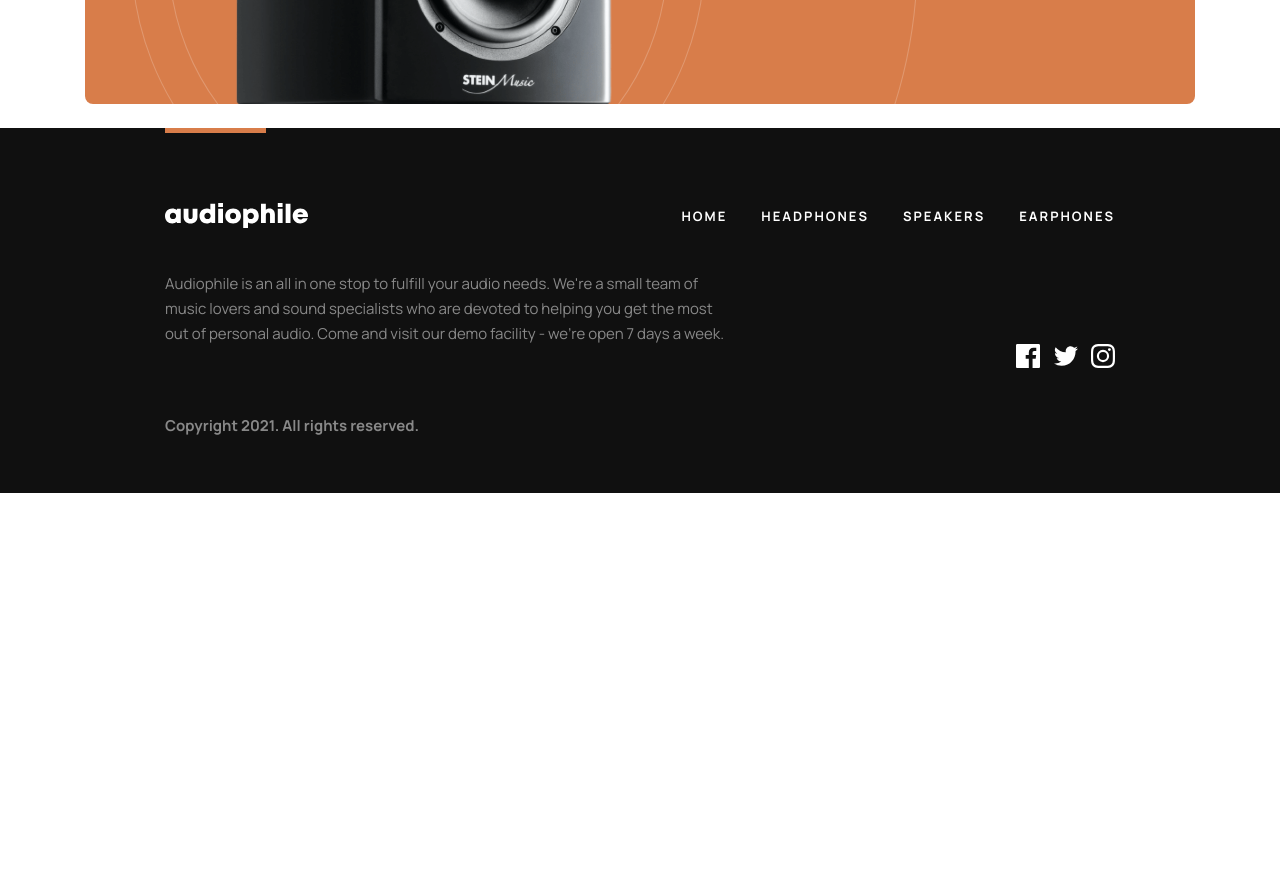
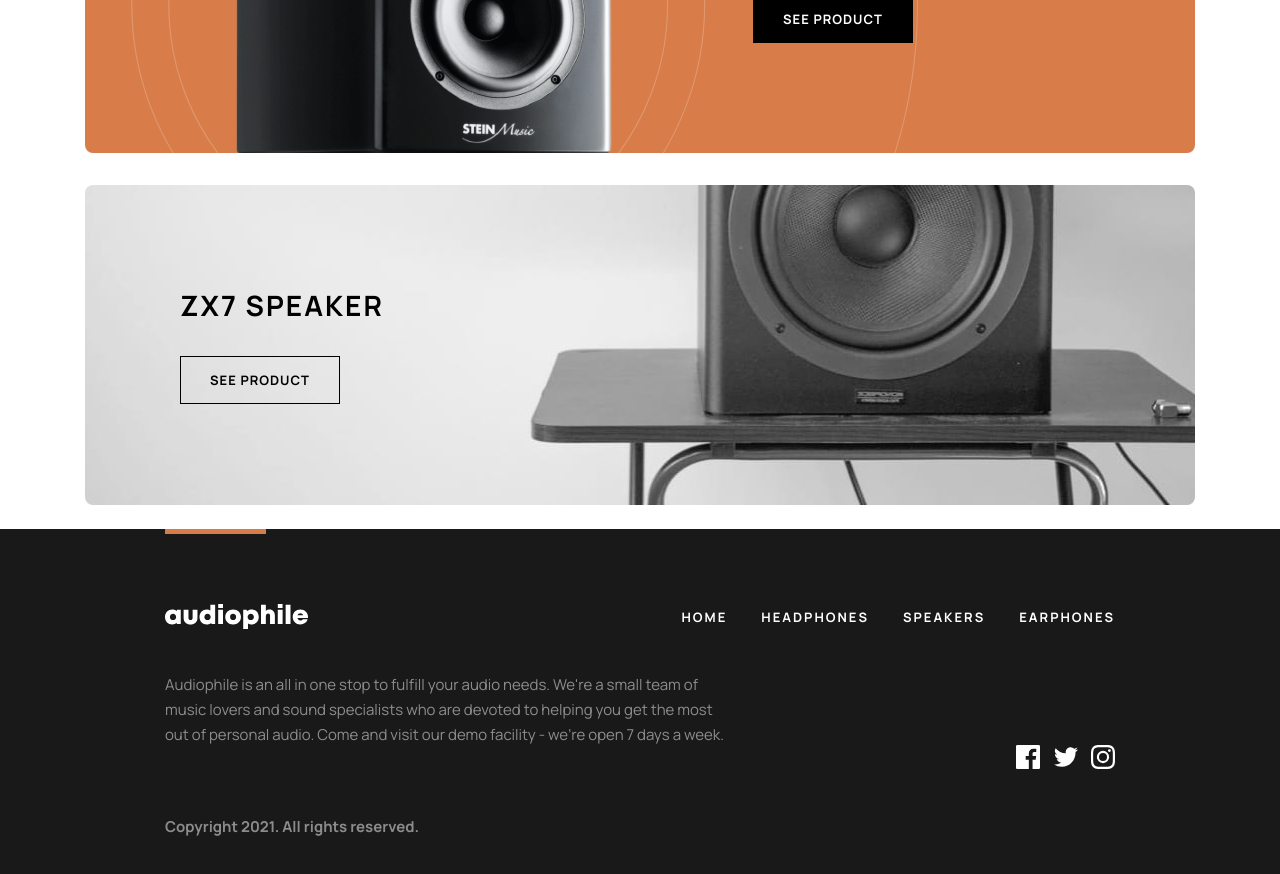
Before and after one commit to ClaudioFerreira1/audiophile-ecommerce, a React (Create React App) app: page / in a window 1280 px wide. Shown: the part 1540-2414 px from the top of the page. Before the commit the page ends 2033 px from the top, so only its background shows below. Built offline with nearby package versions, Linux system fonts and the light colour scheme.

Commit message:
zx7 home component finished

```diff
--- a/src/components/Footer.js
+++ b/src/components/Footer.js
@@ -35,7 +35,7 @@ const Footer = () => {
 }
 
 const Wrapper = styled.footer`
-  background-color: var(--clr-second-dark);
+  background-color: #191919;
   width: 100%;
   height: 36.5rem;
   position: relative;
--- a/src/components/Navbar.js
+++ b/src/components/Navbar.js
@@ -32,8 +32,8 @@ const Navbar = () => {
 }
 
 const NavElement = styled.nav`
-  background-color: transparent;
-  /* background-color: #191919; */
+  /* background-color: transparent; */
+  background-color: #191919;
   width: 100%;
   height: 9rem;
 
--- /dev/null
+++ b/src/components/ZX7HomeComponent.js
@@ -0,0 +1,69 @@
+import React from 'react'
+import styled from 'styled-components'
+import { Link } from 'react-router-dom'
+import ZX7mobile from '../assets/home/mobile/image-speaker-zx7.jpg'
+import ZX7tablet from '../assets/home/tablet/image-speaker-zx7.jpg'
+import ZX7desktop from '../assets/home/desktop/image-speaker-zx7.jpg'
+
+const ZX7HomeComponent = () => {
+  return (<Wrapper>
+    <div className="zx7-description">
+      <h4>ZX7 SPEAKER</h4>
+      <Link to="/product/zx7-speaker">
+        <div className="transparent-button">
+          See Product
+        </div>
+      </Link>
+    </div>
+  </Wrapper>)
+}
+
+const Wrapper = styled.div`
+  max-width: 32.7rem;
+  width: 87%;
+  height: 32rem;
+  background: url(${ZX7mobile});
+  background-repeat: no-repeat;
+  background-size: cover;
+  display: block;
+  margin-left: auto;
+  margin-right: auto;
+  margin-top: 2.4rem;
+  margin-bottom: 2.4rem;
+  border-radius: 0.8rem;
+  background-size: 100%;
+  background-color: #DCDCDC;
+
+  .zx7-description {
+    position: absolute;
+    margin-top: 10.1rem;
+    margin-left: 2.4rem;
+    row-gap: 3.2rem;
+    display: flex;
+    flex-direction: column;
+  }
+
+  @media (min-width: 600px) {
+    background: url(${ZX7tablet});
+    margin-top: 3.2rem;
+    width: 92%;
+    max-width: unset;
+    background-repeat: no-repeat;
+    background-size: cover;
+
+    .zx7-description {
+      margin-left: 6.2rem;
+    }
+  }
+
+  @media (min-width: 800px) {
+    background: url(${ZX7desktop});
+    max-width: 111rem;
+
+    .zx7-description {
+      margin-left: 9.5rem;
+    }
+  }
+`
+
+export default ZX7HomeComponent
--- a/src/components/ZX9HomeComponent.js
+++ b/src/components/ZX9HomeComponent.js
@@ -85,7 +85,7 @@ const Wrapper = styled.div`
   @media (min-width: 600px) {
     margin-top: 5rem;
     width: 92%;
-    max-width: 70.653rem;
+    max-width: unset;
     background-position: 50% 194%;
     background-size: 120%;
     height: 72rem;
@@ -110,7 +110,7 @@ const Wrapper = styled.div`
   }
 
   @media (min-width: 1080px) {
-    margin-top: 12rem;
+    margin-top: 8rem;
     max-width: 111rem;
     flex-direction: row;
     column-gap: 13.8rem;
@@ -139,7 +139,6 @@ const Wrapper = styled.div`
     .ZX9-description-div p {
       margin-bottom: 2rem;
     }
-
   }
 
 `
--- a/src/index.css
+++ b/src/index.css
@@ -188,3 +188,30 @@ h6 {
   justify-content: center;
   align-items: center;
 }
+
+.black-button:hover {
+  background-color: rgb(36, 35, 35);
+}
+
+.transparent-button {
+  width: 16rem;
+  height: 48px;
+  background: transparent;
+  color: black;
+  border: solid black 0.1rem;
+  text-transform: uppercase;
+  font-style: normal;
+  font-weight: bold;
+  font-size: 1.3rem;
+  line-height: 1.8rem;
+  letter-spacing: 0.1rem;
+  cursor: pointer;
+  display: flex;
+  justify-content: center;
+  align-items: center;
+}
+
+.transparent-button:hover {
+  background: black;
+  color: white;
+}
--- a/src/pages/Home.js
+++ b/src/pages/Home.js
@@ -3,6 +3,7 @@ import styled from 'styled-components'
 import { Link } from 'react-router-dom'
 import ProductsCategories from "../components/ProductsCategories.js"
 import ZX9HomeComponent from "../components/ZX9HomeComponent.js"
+import ZX7HomeComponent from "../components/ZX7HomeComponent.js"
 import backgroundMobile from "../assets/home/mobile/image-header.jpg"
 import backgroundTablet from "../assets/home/tablet/image-header.jpg"
 import backgroundDesktop from "../assets/home/desktop/image-hero.jpg"
@@ -26,6 +27,7 @@ const Home = () => {
         <ProductsCategories />
       </div>
       <ZX9HomeComponent />
+      <ZX7HomeComponent />
     </Wrapper>
   )
 }
@@ -118,6 +120,11 @@ const Wrapper = styled.main`
   @media (min-width: 630px) {
     .mark-two-background {
       background-size: contain;
+      height: 72.9rem;
+    }
+
+    .image-header-description {
+      margin-top: -62rem;
     }
 
     .image-header-description h2 {
@@ -132,9 +139,9 @@ const Wrapper = styled.main`
     }
   }
 
-  @media (min-width: 860px) {
+  @media (min-width: 1040px) {
     .products-categories {
-      margin-top: -4rem;
+      margin-top: -8rem;
     }
 
     .mark-two-background {
@@ -145,7 +152,7 @@ const Wrapper = styled.main`
     }
 
     .image-header-description {
-      margin-top: -50.2rem;
+      margin-top: -58rem;
       left: 0;
       margin-left: 4rem;
       align-items: flex-start;
@@ -161,7 +168,7 @@ const Wrapper = styled.main`
     }
   }
 
-  @media (min-width: 1180px) {
+  @media (min-width: 1250px) {
     .mark-two-background {
       background-size: contain;
     }
```
